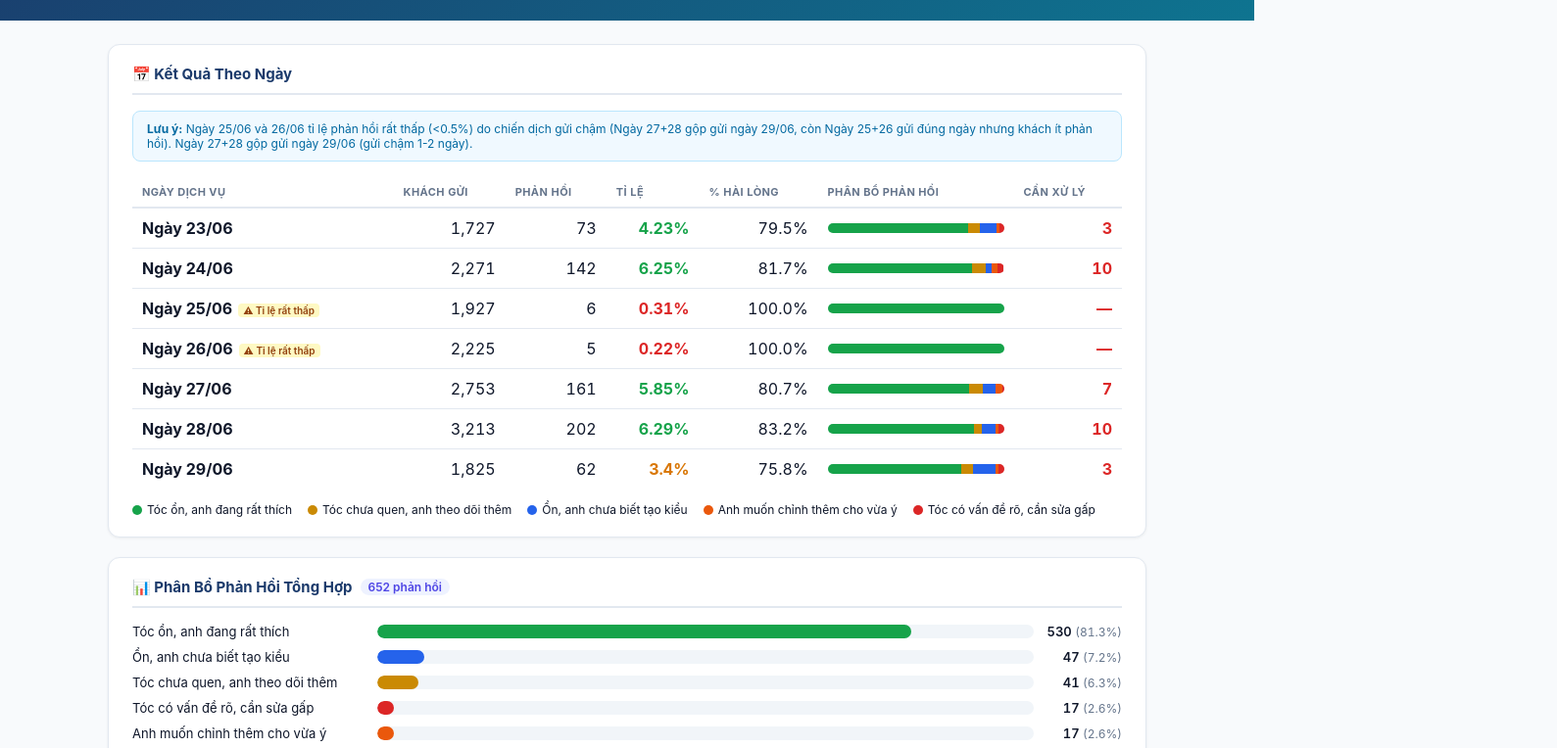
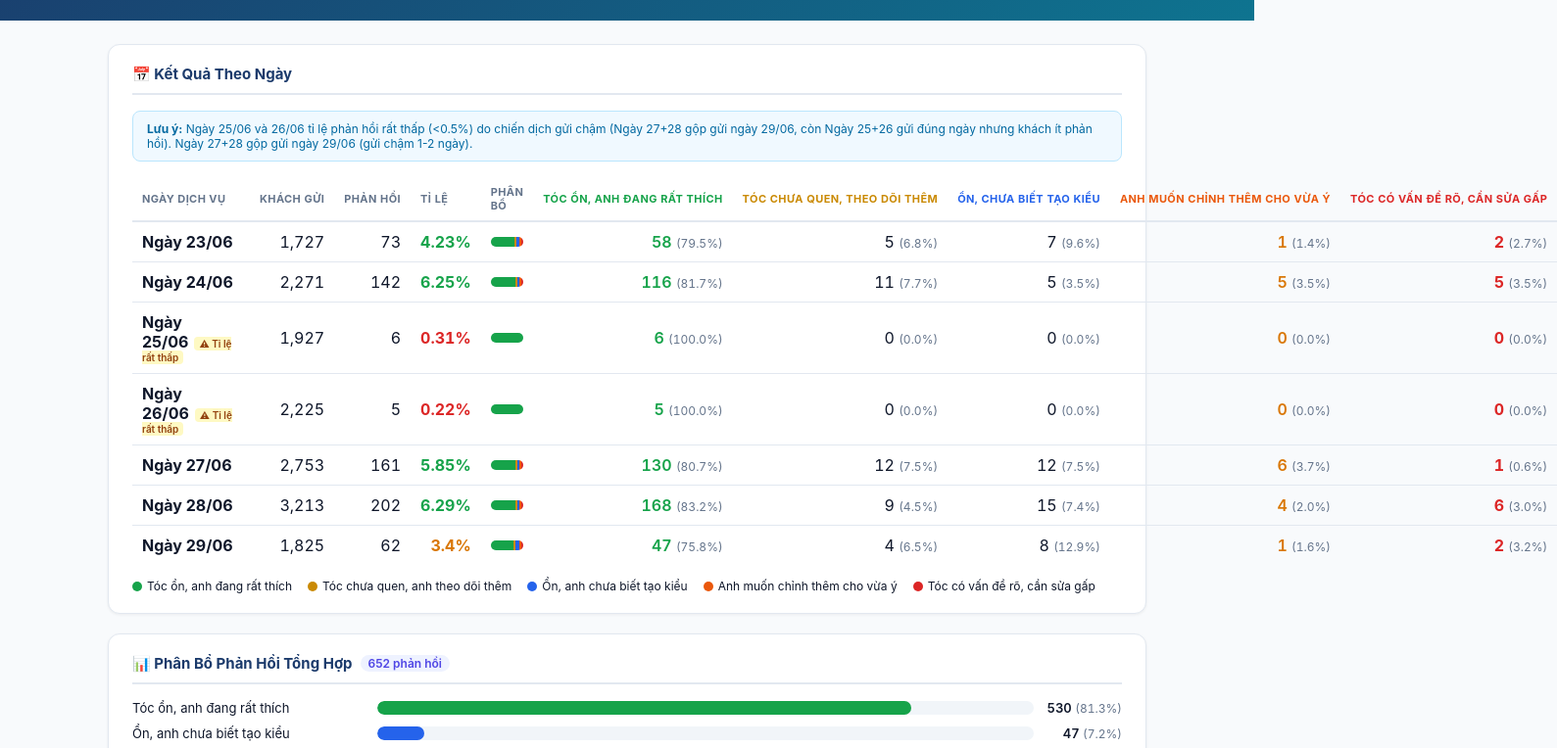
Before and after one commit to Maya-cao/bao-cao-d1, a plain HTML site: page index.html in a window 1280 px wide. Shown: the part 175-939 px from the top of the page at 98% size, 1589 px wide, since content can reach past the window. Drawn offline with Linux system fonts and the light colour scheme.

Commit message:
Ten dap an goc, bo hai long xu ly

```diff
--- a/index.html
+++ b/index.html
@@ -162,11 +162,11 @@ body { font-family: -apple-system, BlinkMacSystemFont, "Segoe UI", sans-serif;
     </div>
     <div class="kpi highlight">
       <div class="kpi-val">81.3%</div>
-      <div class="kpi-label">Tóc ổn · Hài lòng</div>
+      <div class="kpi-label">Tóc ổn, anh đang rất thích</div>
     </div>
     <div class="kpi warn">
       <div class="kpi-val">33</div>
-      <div class="kpi-label">Cần xử lý</div>
+      <div class="kpi-label">Muốn chỉnh + Có vấn đề</div>
     </div>
   </div>
 </div>
@@ -188,9 +188,12 @@ body { font-family: -apple-system, BlinkMacSystemFont, "Segoe UI", sans-serif;
         <th class="num-col">Khách gửi</th>
         <th class="num-col">Phản hồi</th>
         <th class="num-col">Tỉ lệ</th>
-        <th class="num-col">% Hài lòng</th>
-        <th>Phân bổ phản hồi</th>
-        <th class="num-col">Cần xử lý</th>
+        <th>Phân bổ</th>
+        <th class="num-col" style="color:#16A34A">Tóc ổn, anh đang rất thích</th>
+        <th class="num-col" style="color:#CA8A04">Tóc chưa quen, theo dõi thêm</th>
+        <th class="num-col" style="color:#2563EB">Ổn, chưa biết tạo kiểu</th>
+        <th class="num-col" style="color:#EA580C">Anh muốn chỉnh thêm cho vừa ý</th>
+        <th class="num-col" style="color:#DC2626">Tóc có vấn đề rõ, cần sửa gấp</th>
       </tr>
     </thead>
     <tbody>
@@ -200,63 +203,84 @@ body { font-family: -apple-system, BlinkMacSystemFont, "Segoe UI", sans-serif;
           <td class="num-col">1,727</td>
           <td class="num-col">73</td>
           <td class="num-col"><span class="rate-ok">4.23%</span></td>
-          <td class="num-col">79.5%</td>
           <td class="spark-col"><div class="spark-bar"><div class="spark-seg" style="width:79.5%;background:#16A34A;min-width:2px" title="Tóc ổn: 58 (79.5%)"></div><div class="spark-seg" style="width:6.8%;background:#CA8A04;min-width:2px" title="Theo dõi: 5 (6.8%)"></div><div class="spark-seg" style="width:9.6%;background:#2563EB;min-width:2px" title="Chưa biết tạo kiểu: 7 (9.6%)"></div><div class="spark-seg" style="width:1.4%;background:#EA580C;min-width:2px" title="Muốn chỉnh: 1 (1.4%)"></div><div class="spark-seg" style="width:2.7%;background:#DC2626;min-width:2px" title="Có vấn đề: 2 (2.7%)"></div></div></td>
-          <td class="num-col urgent-col">3</td>
+          <td class="num-col green-text">58 <span class="btn-pct">(79.5%)</span></td>
+          <td class="num-col">5 <span class="btn-pct">(6.8%)</span></td>
+          <td class="num-col">7 <span class="btn-pct">(9.6%)</span></td>
+          <td class="num-col warn-text">1 <span class="btn-pct">(1.4%)</span></td>
+          <td class="num-col red-text">2 <span class="btn-pct">(2.7%)</span></td>
         </tr>
         <tr>
           <td class="day-col"><strong>Ngày 24/06</strong></td>
           <td class="num-col">2,271</td>
           <td class="num-col">142</td>
           <td class="num-col"><span class="rate-ok">6.25%</span></td>
-          <td class="num-col">81.7%</td>
           <td class="spark-col"><div class="spark-bar"><div class="spark-seg" style="width:81.7%;background:#16A34A;min-width:2px" title="Tóc ổn: 116 (81.7%)"></div><div class="spark-seg" style="width:7.7%;background:#CA8A04;min-width:2px" title="Theo dõi: 11 (7.7%)"></div><div class="spark-seg" style="width:3.5%;background:#2563EB;min-width:2px" title="Chưa biết tạo kiểu: 5 (3.5%)"></div><div class="spark-seg" style="width:3.5%;background:#EA580C;min-width:2px" title="Muốn chỉnh: 5 (3.5%)"></div><div class="spark-seg" style="width:3.5%;background:#DC2626;min-width:2px" title="Có vấn đề: 5 (3.5%)"></div></div></td>
-          <td class="num-col urgent-col">10</td>
+          <td class="num-col green-text">116 <span class="btn-pct">(81.7%)</span></td>
+          <td class="num-col">11 <span class="btn-pct">(7.7%)</span></td>
+          <td class="num-col">5 <span class="btn-pct">(3.5%)</span></td>
+          <td class="num-col warn-text">5 <span class="btn-pct">(3.5%)</span></td>
+          <td class="num-col red-text">5 <span class="btn-pct">(3.5%)</span></td>
         </tr>
         <tr>
           <td class="day-col"><strong>Ngày 25/06</strong><span class="warn-badge">⚠ Tỉ lệ rất thấp</span></td>
           <td class="num-col">1,927</td>
           <td class="num-col">6</td>
           <td class="num-col"><span class="rate-low">0.31%</span></td>
-          <td class="num-col">100.0%</td>
           <td class="spark-col"><div class="spark-bar"><div class="spark-seg" style="width:100.0%;background:#16A34A;min-width:2px" title="Tóc ổn: 6 (100.0%)"></div><div class="spark-seg" style="width:0.0%;background:#CA8A04;min-width:0" title="Theo dõi: 0 (0.0%)"></div><div class="spark-seg" style="width:0.0%;background:#2563EB;min-width:0" title="Chưa biết tạo kiểu: 0 (0.0%)"></div><div class="spark-seg" style="width:0.0%;background:#EA580C;min-width:0" title="Muốn chỉnh: 0 (0.0%)"></div><div class="spark-seg" style="width:0.0%;background:#DC2626;min-width:0" title="Có vấn đề: 0 (0.0%)"></div></div></td>
-          <td class="num-col urgent-col">—</td>
+          <td class="num-col green-text">6 <span class="btn-pct">(100.0%)</span></td>
+          <td class="num-col">0 <span class="btn-pct">(0.0%)</span></td>
+          <td class="num-col">0 <span class="btn-pct">(0.0%)</span></td>
+          <td class="num-col warn-text">0 <span class="btn-pct">(0.0%)</span></td>
+          <td class="num-col red-text">0 <span class="btn-pct">(0.0%)</span></td>
         </tr>
         <tr>
           <td class="day-col"><strong>Ngày 26/06</strong><span class="warn-badge">⚠ Tỉ lệ rất thấp</span></td>
           <td class="num-col">2,225</td>
           <td class="num-col">5</td>
           <td class="num-col"><span class="rate-low">0.22%</span></td>
-          <td class="num-col">100.0%</td>
           <td class="spark-col"><div class="spark-bar"><div class="spark-seg" style="width:100.0%;background:#16A34A;min-width:2px" title="Tóc ổn: 5 (100.0%)"></div><div class="spark-seg" style="width:0.0%;background:#CA8A04;min-width:0" title="Theo dõi: 0 (0.0%)"></div><div class="spark-seg" style="width:0.0%;background:#2563EB;min-width:0" title="Chưa biết tạo kiểu: 0 (0.0%)"></div><div class="spark-seg" style="width:0.0%;background:#EA580C;min-width:0" title="Muốn chỉnh: 0 (0.0%)"></div><div class="spark-seg" style="width:0.0%;background:#DC2626;min-width:0" title="Có vấn đề: 0 (0.0%)"></div></div></td>
-          <td class="num-col urgent-col">—</td>
+          <td class="num-col green-text">5 <span class="btn-pct">(100.0%)</span></td>
+          <td class="num-col">0 <span class="btn-pct">(0.0%)</span></td>
+          <td class="num-col">0 <span class="btn-pct">(0.0%)</span></td>
+          <td class="num-col warn-text">0 <span class="btn-pct">(0.0%)</span></td>
+          <td class="num-col red-text">0 <span class="btn-pct">(0.0%)</span></td>
         </tr>
         <tr>
           <td class="day-col"><strong>Ngày 27/06</strong></td>
           <td class="num-col">2,753</td>
           <td class="num-col">161</td>
           <td class="num-col"><span class="rate-ok">5.85%</span></td>
-          <td class="num-col">80.7%</td>
           <td class="spark-col"><div class="spark-bar"><div class="spark-seg" style="width:80.7%;background:#16A34A;min-width:2px" title="Tóc ổn: 130 (80.7%)"></div><div class="spark-seg" style="width:7.5%;background:#CA8A04;min-width:2px" title="Theo dõi: 12 (7.5%)"></div><div class="spark-seg" style="width:7.5%;background:#2563EB;min-width:2px" title="Chưa biết tạo kiểu: 12 (7.5%)"></div><div class="spark-seg" style="width:3.7%;background:#EA580C;min-width:2px" title="Muốn chỉnh: 6 (3.7%)"></div><div class="spark-seg" style="width:0.6%;background:#DC2626;min-width:2px" title="Có vấn đề: 1 (0.6%)"></div></div></td>
-          <td class="num-col urgent-col">7</td>
+          <td class="num-col green-text">130 <span class="btn-pct">(80.7%)</span></td>
+          <td class="num-col">12 <span class="btn-pct">(7.5%)</span></td>
+          <td class="num-col">12 <span class="btn-pct">(7.5%)</span></td>
+          <td class="num-col warn-text">6 <span class="btn-pct">(3.7%)</span></td>
+          <td class="num-col red-text">1 <span class="btn-pct">(0.6%)</span></td>
         </tr>
         <tr>
           <td class="day-col"><strong>Ngày 28/06</strong></td>
           <td class="num-col">3,213</td>
           <td class="num-col">202</td>
           <td class="num-col"><span class="rate-ok">6.29%</span></td>
-          <td class="num-col">83.2%</td>
           <td class="spark-col"><div class="spark-bar"><div class="spark-seg" style="width:83.2%;background:#16A34A;min-width:2px" title="Tóc ổn: 168 (83.2%)"></div><div class="spark-seg" style="width:4.5%;background:#CA8A04;min-width:2px" title="Theo dõi: 9 (4.5%)"></div><div class="spark-seg" style="width:7.4%;background:#2563EB;min-width:2px" title="Chưa biết tạo kiểu: 15 (7.4%)"></div><div class="spark-seg" style="width:2.0%;background:#EA580C;min-width:2px" title="Muốn chỉnh: 4 (2.0%)"></div><div class="spark-seg" style="width:3.0%;background:#DC2626;min-width:2px" title="Có vấn đề: 6 (3.0%)"></div></div></td>
-          <td class="num-col urgent-col">10</td>
+          <td class="num-col green-text">168 <span class="btn-pct">(83.2%)</span></td>
+          <td class="num-col">9 <span class="btn-pct">(4.5%)</span></td>
+          <td class="num-col">15 <span class="btn-pct">(7.4%)</span></td>
+          <td class="num-col warn-text">4 <span class="btn-pct">(2.0%)</span></td>
+          <td class="num-col red-text">6 <span class="btn-pct">(3.0%)</span></td>
         </tr>
         <tr>
           <td class="day-col"><strong>Ngày 29/06</strong></td>
           <td class="num-col">1,825</td>
           <td class="num-col">62</td>
           <td class="num-col"><span class="rate-mid">3.4%</span></td>
-          <td class="num-col">75.8%</td>
           <td class="spark-col"><div class="spark-bar"><div class="spark-seg" style="width:75.8%;background:#16A34A;min-width:2px" title="Tóc ổn: 47 (75.8%)"></div><div class="spark-seg" style="width:6.5%;background:#CA8A04;min-width:2px" title="Theo dõi: 4 (6.5%)"></div><div class="spark-seg" style="width:12.9%;background:#2563EB;min-width:2px" title="Chưa biết tạo kiểu: 8 (12.9%)"></div><div class="spark-seg" style="width:1.6%;background:#EA580C;min-width:2px" title="Muốn chỉnh: 1 (1.6%)"></div><div class="spark-seg" style="width:3.2%;background:#DC2626;min-width:2px" title="Có vấn đề: 2 (3.2%)"></div></div></td>
-          <td class="num-col urgent-col">3</td>
+          <td class="num-col green-text">47 <span class="btn-pct">(75.8%)</span></td>
+          <td class="num-col">4 <span class="btn-pct">(6.5%)</span></td>
+          <td class="num-col">8 <span class="btn-pct">(12.9%)</span></td>
+          <td class="num-col warn-text">1 <span class="btn-pct">(1.6%)</span></td>
+          <td class="num-col red-text">2 <span class="btn-pct">(3.2%)</span></td>
         </tr>
     </tbody>
   </table>
@@ -310,12 +334,11 @@ body { font-family: -apple-system, BlinkMacSystemFont, "Segoe UI", sans-serif;
 
 <!-- CẦN XỬ LÝ -->
 <div class="section">
-  <div class="section-title">🚨 Khách Cần Xử Lý
+  <div class="section-title">🚨 Khách Chọn "Anh Muốn Chỉnh Thêm" Hoặc "Tóc Có Vấn Đề Rõ, Cần Sửa Gấp"
     <span class="count">33 khách</span>
   </div>
   <div class="note-box" style="margin-bottom:16px">
-    Danh sách khách chọn <strong>"Anh muốn chỉnh thêm"</strong> hoặc
-    <strong>"Tóc có vấn đề rõ, cần sửa gấp"</strong>. CSKH gọi mời đến bảo hành.
+    CSKH gọi mời những khách này đến bảo hành. Kết quả gọi được ghi nhận bên dưới từng thẻ.
   </div>
   <div class="urg-day-header">Phản hồi 24/06/2026 — 2 khách</div><div class="urg-grid">
             <div class="urg-card urgent">
```
